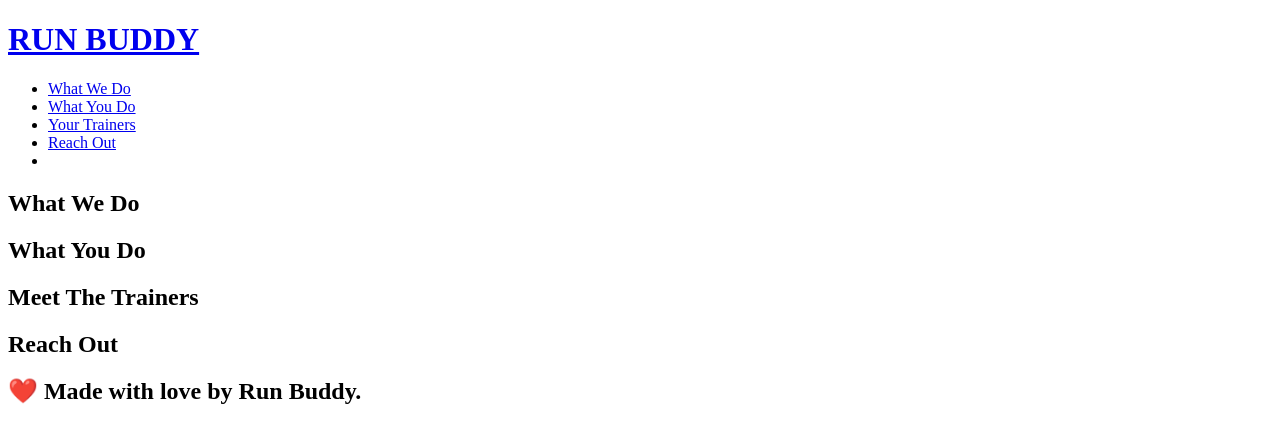
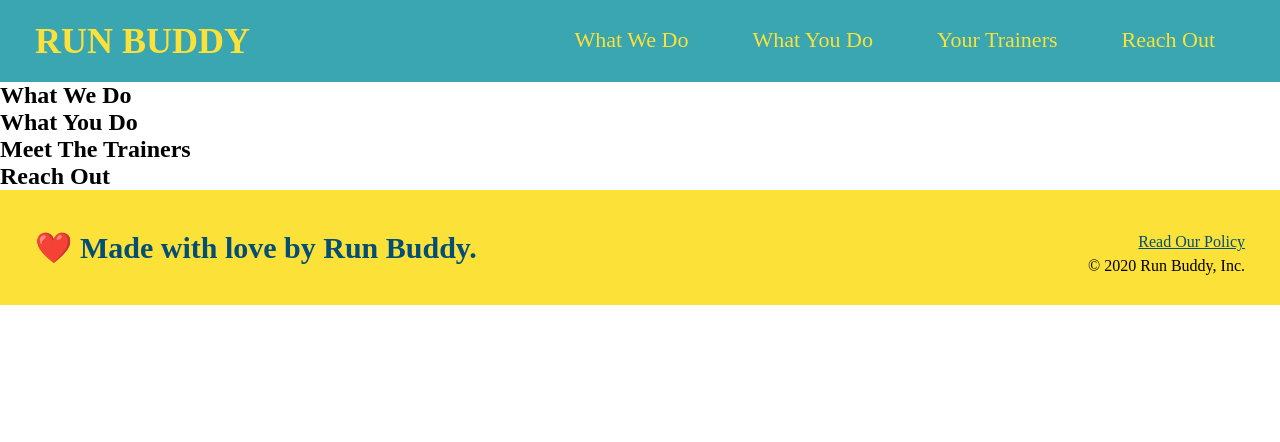
Before and after one commit to cornwalljeremy/run-buddy, a plain HTML site: page index.html in a window 1280 px wide. Drawn offline with Linux system fonts and the light colour scheme.

Commit message:
headerfooter

```diff
--- /dev/null
+++ b/assets/css/style.css
@@ -0,0 +1,52 @@
+/* apply styles to <header> */
+* {
+    margin: 0;
+    padding: 0;
+    box-sizing: border-box;
+  }
+header {
+    padding: 20px 35px;
+    background-color: #39a6b2;
+  }
+  header h1 {
+    font-weight: bold;
+    font-size: 36px;
+    color: #fce138;
+    margin: 0;
+    display: inline;
+  }
+  header a {
+    text-decoration: none;
+    color: #fce138;
+  }
+  header nav {
+    float: right;
+    margin: 7px 0;
+  }
+  header nav ul li {
+    display: inline;
+  }
+  header nav ul li a {
+    margin: 0 30px;
+    font-weight: lighter;
+    font-size: 22px;
+  }
+  footer {
+    background: #fce138;
+    width: 100%;
+    padding: 40px 35px;
+  }
+  footer h2 {
+    display: inline;
+    color: #024e76;
+    font-size: 30px;
+    margin: 0;
+  }
+  footer div {
+    float: right;
+    line-height: 1.5;
+    text-align: right;
+  }
+  footer a {
+    color: #024e76;
+  }
--- a/index.html
+++ b/index.html
@@ -1,13 +1,14 @@
 <!DOCTYPE html>
 <html lang="en">
     <head>
+      <link rel="stylesheet" href="./assets/css/style.css" />
         <meta charset="UTF-8"/>
         <title>RUN BUDDY</title>
     </head>
     <body>
         <header>
             <h1>
-              <a href="/">RUN BUDDY</a>
+              <a>RUN BUDDY</a>
             </h1>
             <nav>
               <ul>
@@ -23,10 +24,9 @@
                 <li>
                   <a href="#reach-out">Reach Out</a>
                 </li>
-                <li>
-                </ul>
+              </ul>
             </nav>
-            <!-- Unordered list element -->
+             <!-- Unordered list element -->
 
         </header>
         <!-- hero/jumbotron -->
@@ -56,6 +56,10 @@
   <!-- footer -->
     <footer>
         <h2>❤️ Made with love by Run Buddy.</h2>
+        <div>
+          <a href="#">Read Our Policy</a><br />
+          &copy; 2020 Run Buddy, Inc.
+        </div>
     </footer>
 
     </body>
```
Also changed, not shown: 2 other files.
